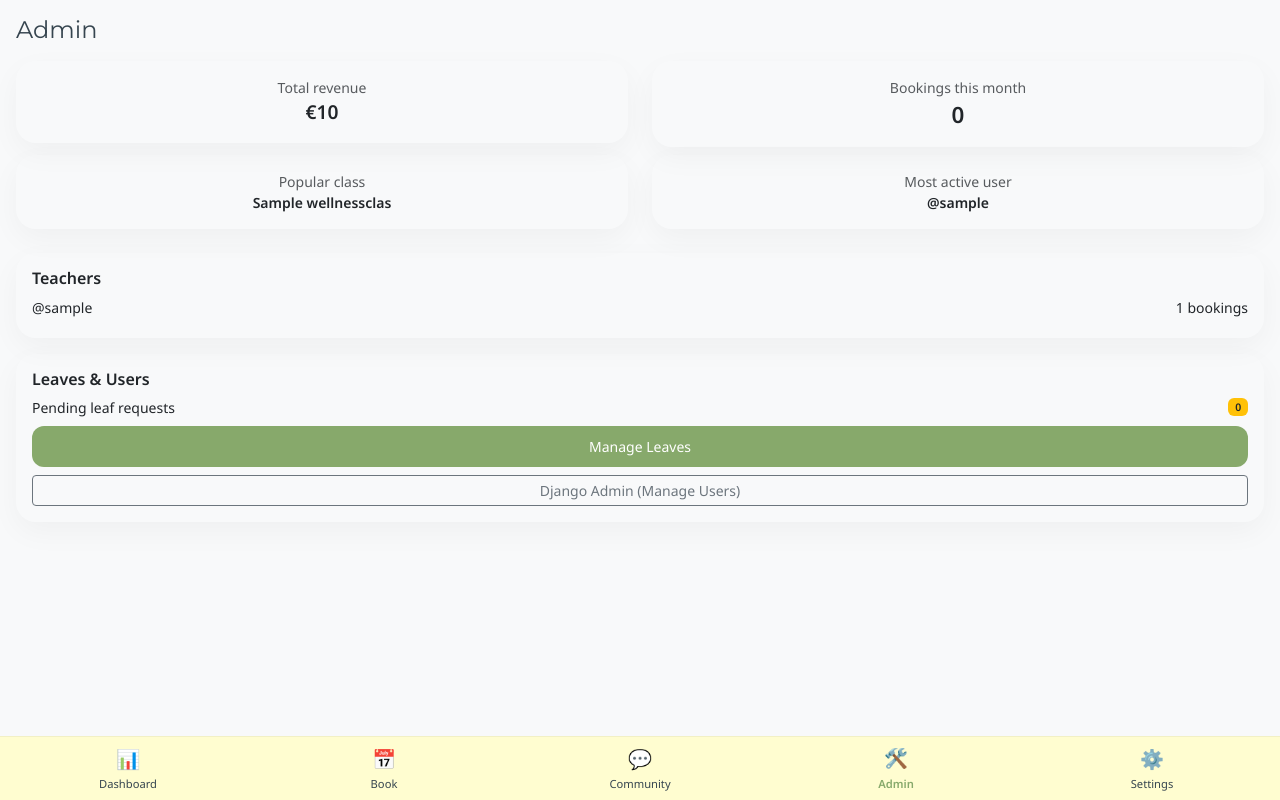
After one commit to Heraniously/wellness_app, a Django app: page /admin-hub/ in a window 1280 px wide. The commit adds this page. Run offline with Django 5.2, Linux system fonts and the light colour scheme; a user stored in the database is signed in; tables that the repository leaves empty hold one stand-in row (values such as "Sample post"); parts of the project's set-up code (start-up, migrations or seed data) failed here and were passed over.

Commit message:
Modify teacher tab and admin tab

```diff
--- a/scheduling/templates/includes/bottom_nav.html
+++ b/scheduling/templates/includes/bottom_nav.html
@@ -1,7 +1,7 @@
 {% load static %}
 {% with current=request.resolver_match.url_name %}
 <nav class="zen-bottom-nav">
-  <a href="{% url 'dashboard' %}" class="zen-tab {% if current == 'dashboard' %}active{% endif %}">
+  <a href="{% url 'dashboard' %}" class="zen-tab {% if current == 'dashboard' or current == 'home' %}active{% endif %}">
     <span class="zen-tab-icon">📊</span>
     <span class="zen-tab-label">Dashboard</span>
   </a>
@@ -13,6 +13,19 @@
     <span class="zen-tab-icon">💬</span>
     <span class="zen-tab-label">Community</span>
   </a>
+
+  {% if user.is_authenticated and user.is_staff and not user.is_superuser %}
+  <a href="{% url 'teaching' %}" class="zen-tab {% if current == 'teaching' %}active{% endif %}">
+    <span class="zen-tab-icon">📚</span>
+    <span class="zen-tab-label">Teaching</span>
+  </a>
+  {% elif user.is_authenticated and user.is_superuser %}
+  <a href="{% url 'admin_hub' %}" class="zen-tab {% if current == 'admin_hub' %}active{% endif %}">
+    <span class="zen-tab-icon">🛠️</span>
+    <span class="zen-tab-label">Admin</span>
+  </a>
+  {% endif %}
+
   <a href="{% url 'settings' %}" class="zen-tab {% if current == 'settings' %}active{% endif %}">
     <span class="zen-tab-icon">⚙️</span>
     <span class="zen-tab-label">Settings</span>
--- /dev/null
+++ b/scheduling/templates/scheduling/admin_hub.html
@@ -0,0 +1,72 @@
+{% extends 'base.html' %}
+{% block content %}
+<h4 class="mb-3">Admin</h4>
+
+<!-- Stat cards -->
+<div class="row mb-3">
+  <div class="col-6 mb-2">
+    <div class="card border-0 shadow-sm">
+      <div class="card-body text-center py-3">
+        <div class="small text-muted">Total revenue</div>
+        <div class="fw-bold" style="font-size: 1.2rem;">€{{ admin_stats.total_revenue|floatformat:0 }}</div>
+      </div>
+    </div>
+  </div>
+  <div class="col-6 mb-2">
+    <div class="card border-0 shadow-sm">
+      <div class="card-body text-center py-3">
+        <div class="small text-muted">Bookings this month</div>
+        <div class="fw-bold" style="font-size: 1.4rem;">{{ admin_stats.total_bookings_this_month }}</div>
+      </div>
+    </div>
+  </div>
+  <div class="col-6 mb-2">
+    <div class="card border-0 shadow-sm">
+      <div class="card-body text-center py-3">
+        <div class="small text-muted">Popular class</div>
+        <div class="fw-bold small">{{ admin_stats.popular_class_title|default:"-" }}</div>
+      </div>
+    </div>
+  </div>
+  <div class="col-6 mb-2">
+    <div class="card border-0 shadow-sm">
+      <div class="card-body text-center py-3">
+        <div class="small text-muted">Most active user</div>
+        <div class="fw-bold small">@{{ admin_stats.most_active_username|default:"-" }}</div>
+      </div>
+    </div>
+  </div>
+</div>
+
+<!-- Per-teacher breakdown -->
+<div class="card mb-3">
+  <div class="card-body p-3">
+    <h6 class="fw-bold mb-2">Teachers</h6>
+    {% for row in admin_stats.per_teacher %}
+      <div class="d-flex justify-content-between align-items-center small mb-1">
+        <span>@{{ row.wellness_class__instructor__username }}</span>
+        <span>{{ row.c }} bookings</span>
+      </div>
+    {% empty %}
+      <p class="small text-muted mb-0">No teacher data yet.</p>
+    {% endfor %}
+  </div>
+</div>
+
+<!-- Leaves & users shortcuts -->
+<div class="card mb-3">
+  <div class="card-body p-3">
+    <h6 class="fw-bold mb-2">Leaves & Users</h6>
+    <div class="d-flex justify-content-between align-items-center mb-2 small">
+      <span>Pending leaf requests</span>
+      <span class="badge bg-warning text-dark">{{ admin_stats.pending_leaf_requests }}</span>
+    </div>
+    <a href="{% url 'admin_leaves' %}" class="btn btn-primary btn-sm w-100 mb-2">
+      Manage Leaves
+    </a>
+    <a href="/admin/" class="btn btn-outline-secondary btn-sm w-100">
+      Django Admin (Manage Users)
+    </a>
+  </div>
+</div>
+{% endblock %}
--- a/scheduling/urls.py
+++ b/scheduling/urls.py
@@ -2,7 +2,7 @@ from django.urls import path
 from . import views
 
 urlpatterns = [
-    path('', views.client_dashboard, name='home'),
+    path('', views.dashboard, name='home'),
     path('classes/', views.class_list, name='class_list'),
 
     # Booking Workflow
@@ -11,7 +11,7 @@ urlpatterns = [
          views.finalize_booking, name='finalize_booking'),
 
     # Dashboard & Profile
-    path('dashboard/', views.client_dashboard, name='dashboard'),
+    path('dashboard/', views.dashboard, name='dashboard'),
     path('signup/', views.SignUpView.as_view(), name='signup'),
 
     # Instructor Features
@@ -41,6 +41,12 @@ urlpatterns = [
     # Settings hub
     path('settings/', views.settings_view, name='settings'),
 
+    # Teaching hub (instructors only)
+    path('teaching/', views.teaching_hub, name='teaching'),
+
+    # Admin hub (superusers only)
+    path('admin-hub/', views.admin_hub, name='admin_hub'),
+
     # Leaf Management
     path('leaves/', views.buy_leaves, name='buy_leaves'),
     path('leaves/admin/', views.admin_leaves, name='admin_leaves'),
--- a/scheduling/views.py
+++ b/scheduling/views.py
@@ -15,7 +15,7 @@ from .forms import ProfessionalSignUpForm
 from decimal import Decimal
 from django.http import JsonResponse, HttpResponseForbidden
 from django.conf import settings
-from django.db.models import Count
+from django.db.models import Count, Sum
 
 BUCHAREST = ZoneInfo('Europe/Bucharest')
 
@@ -74,7 +74,7 @@ def class_list(request):
     })
 
 
-def client_dashboard(request):
+def dashboard(request):
     now = timezone.now()
     if not request.user.is_authenticated:
         # Logged-out dashboard: welcome + CTAs
@@ -125,14 +125,6 @@ def client_dashboard(request):
     else:
         streak = 0
 
-    # Instructor section: upcoming classes they teach
-    instructor_classes = []
-    if request.user.is_staff:
-        instructor_classes = WellnessClass.objects.filter(
-            instructor=request.user,
-            start_time__gt=now
-        ).order_by('start_time')
-
     return render(request, 'scheduling/dashboard.html', {
         'is_guest': False,
         'upcoming': upcoming,
@@ -143,7 +135,121 @@ def client_dashboard(request):
         'total_attended': total_attended,
         'favorite_class_title': favorite_class_title,
         'streak_weeks': streak,
-        'instructor_classes': instructor_classes,
+    })
+
+
+@login_required
+def teaching_hub(request):
+    if not request.user.is_staff or request.user.is_superuser:
+        return redirect('dashboard')
+
+    now = timezone.now()
+
+    upcoming_classes = WellnessClass.objects.filter(
+        instructor=request.user,
+        start_time__gt=now
+    ).order_by('start_time')
+
+    past_classes = WellnessClass.objects.filter(
+        instructor=request.user,
+        start_time__lte=now
+    ).order_by('-start_time')[:20]
+
+    taught_bookings = Booking.objects.filter(
+        wellness_class__instructor=request.user
+    )
+    this_month_bookings = taught_bookings.filter(
+        wellness_class__start_time__year=now.year,
+        wellness_class__start_time__month=now.month,
+    )
+
+    students_this_month = this_month_bookings.values('client').distinct().count()
+    total_classes_taught = taught_bookings.values('wellness_class_id').distinct().count()
+
+    revenue_generated = taught_bookings.aggregate(total=Sum('amount_paid'))['total'] or 0
+
+    popular_class = (
+        taught_bookings.values('wellness_class__title')
+        .annotate(c=Count('id'))
+        .order_by('-c')
+        .first()
+    )
+    popular_class_title = popular_class['wellness_class__title'] if popular_class else None
+
+    no_show_count = taught_bookings.filter(
+        is_paid=False,
+        wellness_class__start_time__lte=now
+    ).count()
+    total_past_bookings = taught_bookings.filter(
+        wellness_class__start_time__lte=now
+    ).count() or 1
+    no_show_rate = round((no_show_count / total_past_bookings) * 100, 1)
+
+    teaching_stats = {
+        'students_this_month': students_this_month,
+        'total_classes_taught': total_classes_taught,
+        'revenue_generated': revenue_generated,
+        'popular_class_title': popular_class_title,
+        'no_show_rate': no_show_rate,
+    }
+
+    return render(request, 'scheduling/teaching.html', {
+        'upcoming_classes': upcoming_classes,
+        'past_classes': past_classes,
+        'teaching_stats': teaching_stats,
+    })
+
+
+@login_required
+def admin_hub(request):
+    if not request.user.is_superuser:
+        return redirect('dashboard')
+
+    now = timezone.now()
+    all_bookings = Booking.objects.all()
+    this_month_bookings = all_bookings.filter(
+        wellness_class__start_time__year=now.year,
+        wellness_class__start_time__month=now.month,
+    )
+
+    total_revenue = all_bookings.aggregate(total=Sum('amount_paid'))['total'] or 0
+    total_bookings_this_month = this_month_bookings.count()
+
+    popular_class = (
+        all_bookings.values('wellness_class__title')
+        .annotate(c=Count('id'))
+        .order_by('-c')
+        .first()
+    )
+    popular_class_title = popular_class['wellness_class__title'] if popular_class else None
+
+    most_active = (
+        all_bookings.values('client__username')
+        .annotate(c=Count('id'))
+        .order_by('-c')
+        .first()
+    )
+    most_active_username = most_active['client__username'] if most_active else None
+
+    per_teacher = (
+        all_bookings.values('wellness_class__instructor__username')
+        .annotate(c=Count('id'))
+        .order_by('-c')
+    )
+
+    pending_leaf_requests = LeafRequest.objects.filter(status='pending').count()
+
+    admin_stats = {
+        'total_revenue': total_revenue,
+        'total_bookings_this_month': total_bookings_this_month,
+        'popular_class_title': popular_class_title,
+        'most_active_username': most_active_username,
+        'per_teacher': per_teacher,
+        'pending_leaf_requests': pending_leaf_requests,
+    }
+
+    return render(request, 'scheduling/admin_hub.html', {
+        'admin_stats': admin_stats,
     })
 
 
```
Also changed, not shown: scheduling/templates/scheduling/settings.html (+0 -24 lines), scheduling/templates/scheduling/teaching.html (added, +124 -0 lines).
